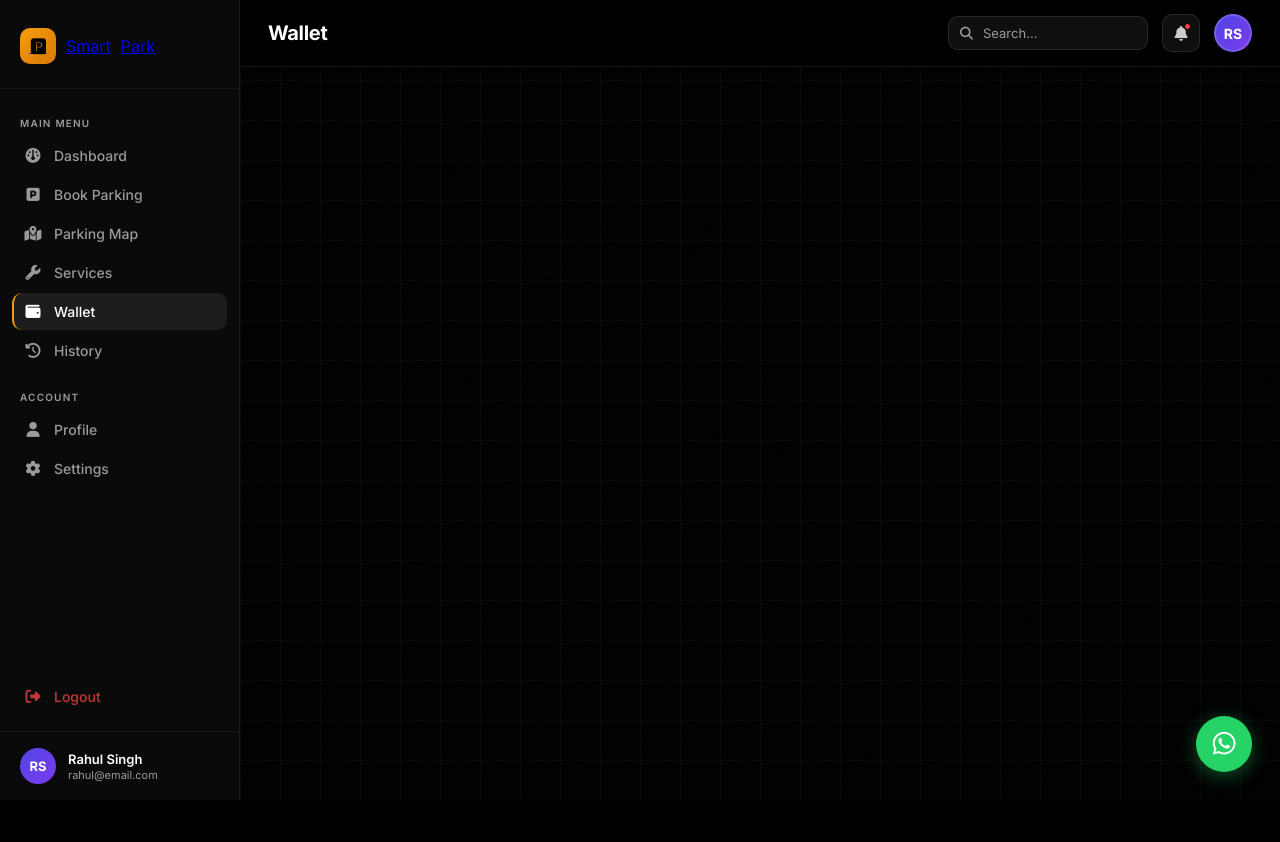
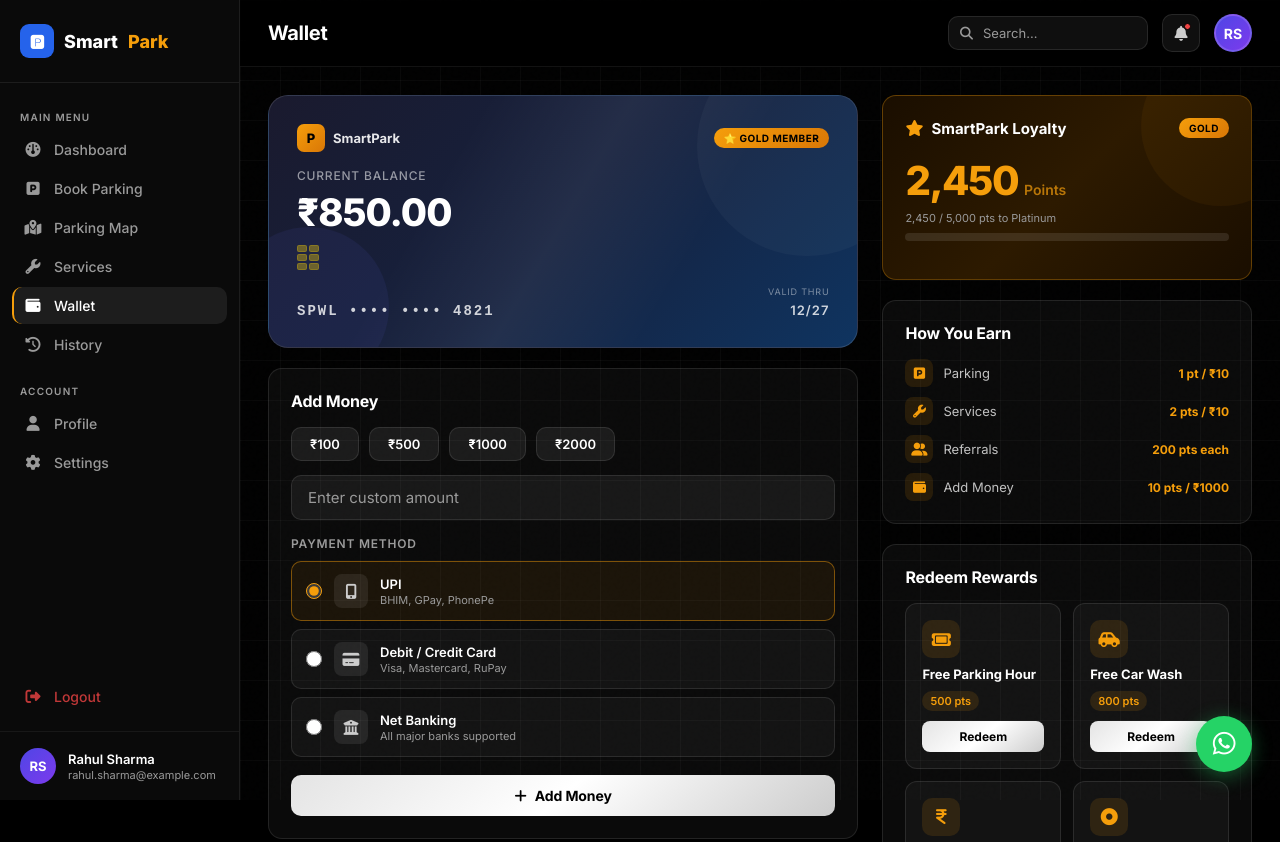
Before and after one commit to shivaniprogrammer/SmartPark, a plain HTML site: page wallet.html in a window 1280 px wide. Shown: the top 842 px of the page. Drawn offline with Linux system fonts and the light colour scheme; no server answers.

Commit message:
fix(wallet): make card elements opacity 1 by default and restore full event handlers

```diff
--- a/wallet.html
+++ b/wallet.html
@@ -75,21 +75,36 @@
     display: flex;
     align-items: center;
     gap: 10px;
-    padding: 28px 20px 24px;
-    border-bottom: 1px solid rgba(255,255,255,.06);
+    padding: 24px 20px;
+    border-bottom: 1px solid rgba(255,255,255,.08);
+    font-size: 18px;
+    font-weight: 800;
+    color: #fff;
+    text-decoration: none;
   }
 
+  .sidebar-logo span { color: var(--gold); }
+
   .logo-icon {
-    width: 36px; height: 36px;
-    border-radius: 10px;
-    background: linear-gradient(135deg, #F59E0B, #D97706);
+    width: 34px; height: 34px;
+    border-radius: 9px;
+    background: var(--blue);
     display: flex; align-items: center; justify-content: center;
-    font-weight: 800; font-size: 18px; color: #000;
+    font-weight: 900; font-size: 16px; color: #fff;
     flex-shrink: 0;
   }
 
-  .logo-text { font-size: 17px; font-weight: 700; color: #fff; letter-spacing: -0.3px; }
-  .logo-text span { color: var(--gold); }
+  /* ─── ENTRANCE ANIMATION ───────────────────────────────────── */
+  .anim-el {
+    opacity: 1;
+    transform: translateY(0);
+    transition: opacity 0.55s var(--spring), transform 0.55s var(--spring);
+  }
+
+  .anim-el.is-in {
+    opacity: 1;
+    transform: translateY(0);
+  }
 
   .sidebar-nav {
     flex: 1;
@@ -1297,21 +1312,69 @@
 <script src="api-config.js"></script>
 <script>
 (function () {
+  // ── Make all animated cards 100% visible immediately ──
+  document.querySelectorAll('.anim-el').forEach(el => el.classList.add('is-in'));
+
   // ── User initials & session update ──
   const user = getCurrentUser();
   if (user && user.name) {
     const initials = user.name.split(' ').map(n=>n[0]).join('').substring(0,2).toUpperCase();
-    document.querySelectorAll('.avatar-circle').forEach(el => el.textContent = initials);
-    const userChipName = document.querySelector('.user-chip-name');
-    if (userChipName) userChipName.textContent = user.name;
+    document.querySelectorAll('.user-avatar-sm, .top-avatar').forEach(el => el.textContent = initials);
+    const userNameSm = document.querySelector('.user-name-sm');
+    if (userNameSm) userNameSm.textContent = user.name;
+    const userEmailSm = document.querySelector('.user-email-sm');
+    if (userEmailSm && user.email) userEmailSm.textContent = user.email;
   }
+
+  // ── Quick amount buttons & Input ──
+  const amountInput = document.getElementById('amountInput');
+  if (amountInput) {
+    document.querySelectorAll('.quick-amt-btn').forEach(btn => {
+      btn.addEventListener('click', () => {
+        document.querySelectorAll('.quick-amt-btn').forEach(b => b.classList.remove('selected'));
+        btn.classList.add('selected');
+        amountInput.value = btn.dataset.amt;
+      });
+    });
+
+    amountInput.addEventListener('input', () => {
+      document.querySelectorAll('.quick-amt-btn').forEach(b => b.classList.remove('selected'));
+    });
+  }
+
+  // ── Payment method selection ──
+  document.querySelectorAll('.pay-method-card').forEach(card => {
+    card.addEventListener('click', () => {
+      document.querySelectorAll('.pay-method-card').forEach(c => c.classList.remove('selected'));
+      card.classList.add('selected');
+    });
+  });
+
+  // ── Modal helpers ──
+  const modal = document.getElementById('successModal');
+  const modalTitle = document.getElementById('modalTitle');
+  const modalDesc = document.getElementById('modalDesc');
+
+  function showModal(title, desc) {
+    if (modalTitle) modalTitle.textContent = title;
+    if (modalDesc) modalDesc.textContent = desc;
+    if (modal) modal.classList.add('open');
+  }
+
+  function closeModal() {
+    if (modal) modal.classList.remove('open');
+  }
+
+  const modalOkBtn = document.getElementById('modalOkBtn');
+  if (modalOkBtn) modalOkBtn.addEventListener('click', closeModal);
+  if (modal) modal.addEventListener('click', e => { if (e.target === modal) closeModal(); });
 
   // ── Dynamic Wallet Data Fetch ──
   async function loadWalletData() {
     const res = await apiRequest('/wallet');
     if (res.success && res.data) {
       const w = res.data;
-      const balNum = document.querySelector('.balance-number');
+      const balNum = document.querySelector('.balance-amount');
       if (balNum) balNum.textContent = `₹${(w.balance || 850).toLocaleString('en-IN')}`;
       const ptsVal = document.querySelector('.pts-value');
       if (ptsVal) ptsVal.textContent = (w.loyaltyPoints || 2450).toLocaleString('en-IN');
@@ -1319,8 +1382,10 @@
   }
   loadWalletData();
 
-  // ── Add Money button via API ────────────────────────────────────────
-  document.getElementById('addMoneyBtn').addEventListener('click', async () => {
+  // ── Add Money button via API ──
+  const addBtn = document.getElementById('addMoneyBtn');
+  if (addBtn) {
+    addBtn.addEventListener('click', async () => {
       const val = parseFloat(amountInput.value);
       if (!val || val <= 0) {
         amountInput.focus();
@@ -1331,8 +1396,8 @@
 
       const apiRes = await apiRequest('/wallet/add-funds', 'POST', { amount: val });
       if (apiRes.success && apiRes.data) {
-      const balNum = document.querySelector('.balance-number');
-      if (balNum) balNum.textContent = `₹${apiRes.data.balance.toLocaleString('en-IN')}`;
+        const balNum = document.querySelector('.balance-amount');
+        if (balNum) balNum.textContent = `₹${(apiRes.data.balance || 850).toLocaleString('en-IN')}`;
         const ptsVal = document.querySelector('.pts-value');
         if (ptsVal && apiRes.data.loyaltyPoints) ptsVal.textContent = apiRes.data.loyaltyPoints.toLocaleString('en-IN');
       }
@@ -1344,10 +1409,10 @@
       amountInput.value = '';
       document.querySelectorAll('.quick-amt-btn').forEach(b => b.classList.remove('selected'));
     });
+  }
 
-  // ── Filter chips ────────────────────────────────────────────
+  // ── Filter chips ──
   const txnRows = document.querySelectorAll('#txnList .txn-row');
-
   document.querySelectorAll('.filter-chip').forEach(chip => {
     chip.addEventListener('click', () => {
       document.querySelectorAll('.filter-chip').forEach(c => c.classList.remove('active'));
@@ -1363,37 +1428,40 @@
     });
   });
 
-  // ── Redeem buttons ──────────────────────────────────────────
+  // ── Redeem buttons ──
   document.querySelectorAll('.btn-redeem.active').forEach(btn => {
     btn.addEventListener('click', () => {
       const reward = btn.dataset.reward;
       showModal(
         'Reward Redeemed! 🎉',
-        `You've successfully redeemed "${reward}". It will be applied to your next eligible transaction. Check your email for details.`
+        `You've successfully redeemed "${reward}". It will be applied to your next eligible transaction.`
       );
     });
   });
 
-  // ── Copy referral code ──────────────────────────────────────
+  // ── Copy referral code ──
   const toast = document.getElementById('toast');
-
   function showToast(msg) {
+    if (toast) {
       toast.textContent = msg;
       toast.classList.add('show');
       setTimeout(() => toast.classList.remove('show'), 2200);
     }
+  }
 
-  document.getElementById('copyBtn').addEventListener('click', () => {
+  const copyBtn = document.getElementById('copyBtn');
+  if (copyBtn) {
+    copyBtn.addEventListener('click', () => {
       navigator.clipboard.writeText('RAHUL200').then(() => {
         const btnText = document.getElementById('copyBtnText');
-      btnText.textContent = 'Copied!';
-      setTimeout(() => btnText.textContent = 'Copy', 2000);
+        if (btnText) btnText.textContent = 'Copied!';
+        setTimeout(() => { if (btnText) btnText.textContent = 'Copy'; }, 2000);
         showToast('✅ Referral code copied to clipboard!');
       }).catch(() => {
         showToast('✅ Code: RAHUL200');
       });
     });
-
+  }
 })();
 </script>
 </body>
```
Lines whose indentation alone changed are shown as unchanged.
